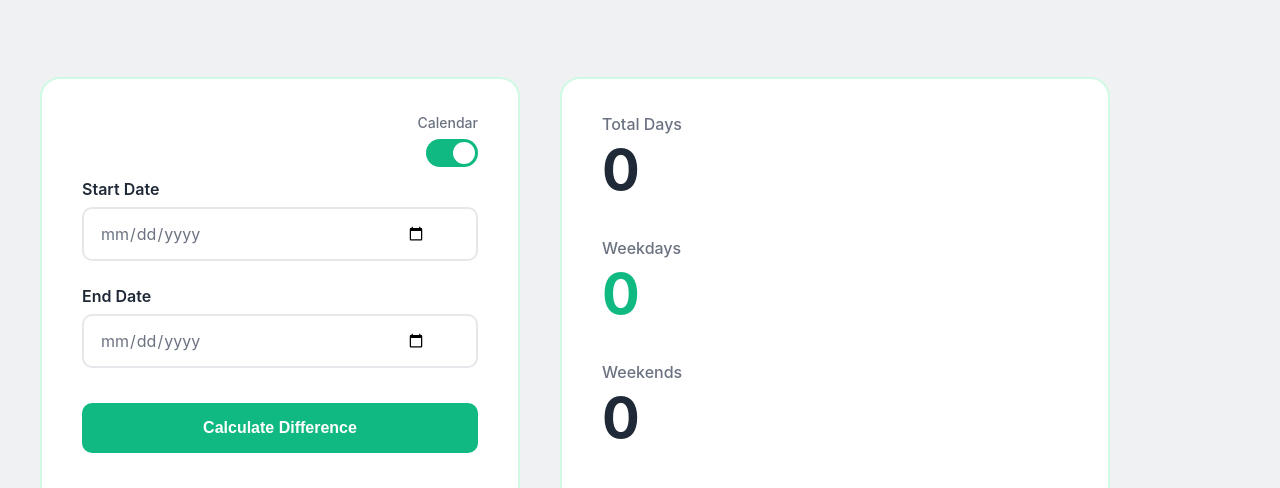
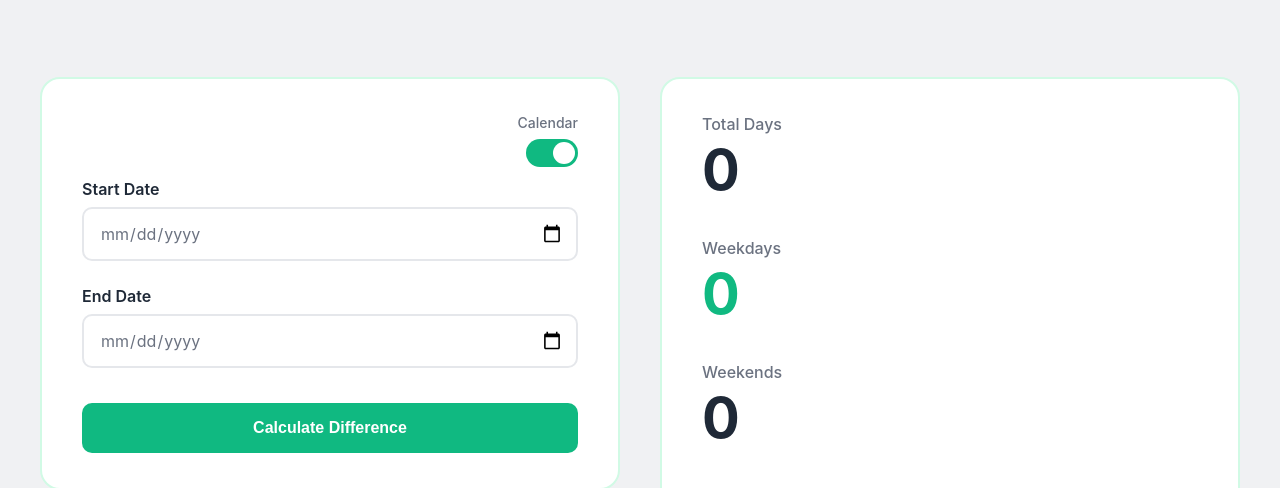
Before and after one commit to neerjax/datediff, a plain HTML site: page index.html in a window 1280 px wide. Shown: the part 202-690 px from the top of the page. Drawn offline with Linux system fonts and the light colour scheme.

Commit message:
spacing and format

```diff
--- a/index.html
+++ b/index.html
@@ -83,6 +83,7 @@
             gap: 40px;
             max-width: 1200px;
             margin: 0 auto;
+            align-items: flex-start;
         }
 
         .card {
@@ -90,13 +91,13 @@
             border: 2px solid #d1fae5;
             border-radius: 20px;
             padding: 35px 40px;
-            flex: 1;
+            flex: 1 1 0;
             position: relative;
         }
 
         /* Left Card - Input */
         .input-card {
-            max-width: 480px;
+            max-width: none;
         }
 
         .calendar-toggle {
@@ -186,13 +187,17 @@
 
         .date-input-wrapper input {
             width: 100%;
-            padding: 14px 50px 14px 16px;
+            height: 54px;
+            min-height: 54px;
+            padding: 14px 46px 14px 16px;
             font-size: 16px;
             border: 2px solid #e5e7eb;
             border-radius: 10px;
             font-family: inherit;
             color: #6b7280;
             transition: border-color 0.2s;
+            -webkit-appearance: none;
+            appearance: none;
         }
 
         .date-input-wrapper input:focus {
@@ -206,10 +211,20 @@
 
         .calendar-icon {
             position: absolute;
-            right: 12px;
+            left: -4px;
             pointer-events: none;
             color: #9ca3af;
             font-size: 18px;
+        }
+
+        /* Keep native date indicator overlayed without shifting width */
+        .date-input-wrapper input[type="date"]::-webkit-calendar-picker-indicator {
+            position: absolute;
+            right: 14px;
+            width: 20px;
+            height: 20px;
+            cursor: pointer;
+            opacity: 1;
         }
 
         /* Button */
@@ -237,7 +252,7 @@
 
         /* Right Card - Results */
         .results-card {
-            max-width: 550px;
+            max-width: none;
         }
 
         .result-group {
@@ -648,10 +663,12 @@
 
         function formatDateDisplay(date) {
             const months = ['Jan', 'Feb', 'Mar', 'Apr', 'May', 'Jun', 'Jul', 'Aug', 'Sep', 'Oct', 'Nov', 'Dec'];
+            const weekdays = ['Sunday', 'Monday', 'Tuesday', 'Wednesday', 'Thursday', 'Friday', 'Saturday'];
             const day = date.getDate();
             const month = months[date.getMonth()];
             const year = date.getFullYear();
-            return `${day}-${month}-${year}`;
+            const weekday = weekdays[date.getDay()];
+            return `${day}-${month}-${year}, ${weekday}`;
         }
 
         function calculateDifference() {
@@ -735,7 +752,7 @@
                     const hDate = new Date(h.date);
                     const weekday = isWeekday(hDate);
                     if (weekday) hasWeekdayHoliday = true;
-                    const asterisk = weekday ? '*' : '';
+                    const asterisk = weekday ? ' *' : '';
                     html += `<div class="holiday-item">• <span class="holiday-date">${formatDateDisplay(hDate)}${asterisk}</span> / ${h.name}</div>`;
                 });
                 html += '</div>';
@@ -754,7 +771,7 @@
                     const hDate = new Date(h.date);
                     const weekday = isWeekday(hDate);
                     if (weekday) hasWeekdayHoliday = true;
-                    const asterisk = weekday ? '*' : '';
+                    const asterisk = weekday ? ' *' : '';
                     html += `<div class="holiday-item">• <span class="holiday-date">${formatDateDisplay(hDate)}${asterisk}</span> / ${h.name}</div>`;
                 });
                 html += '</div>';
```
